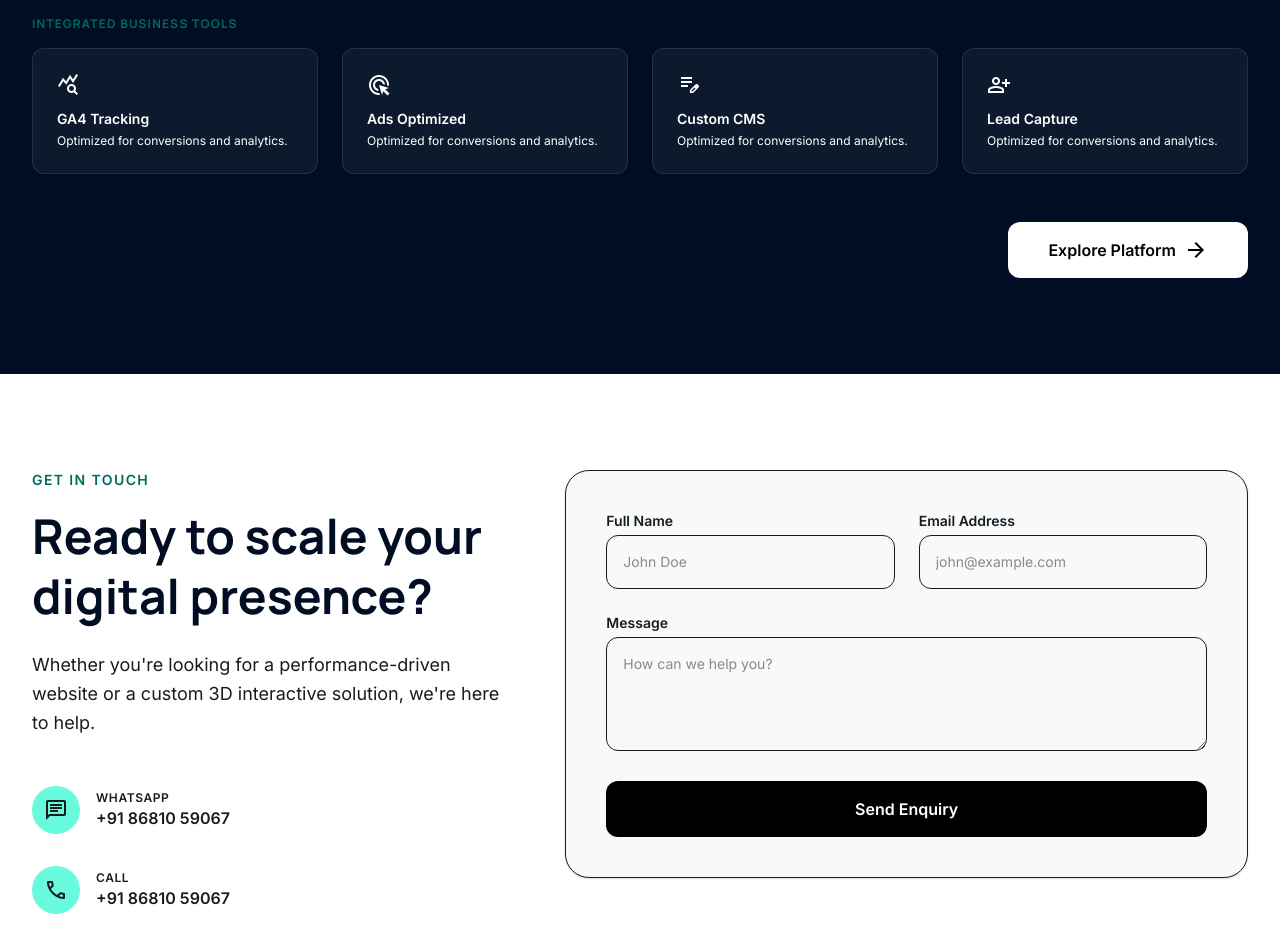
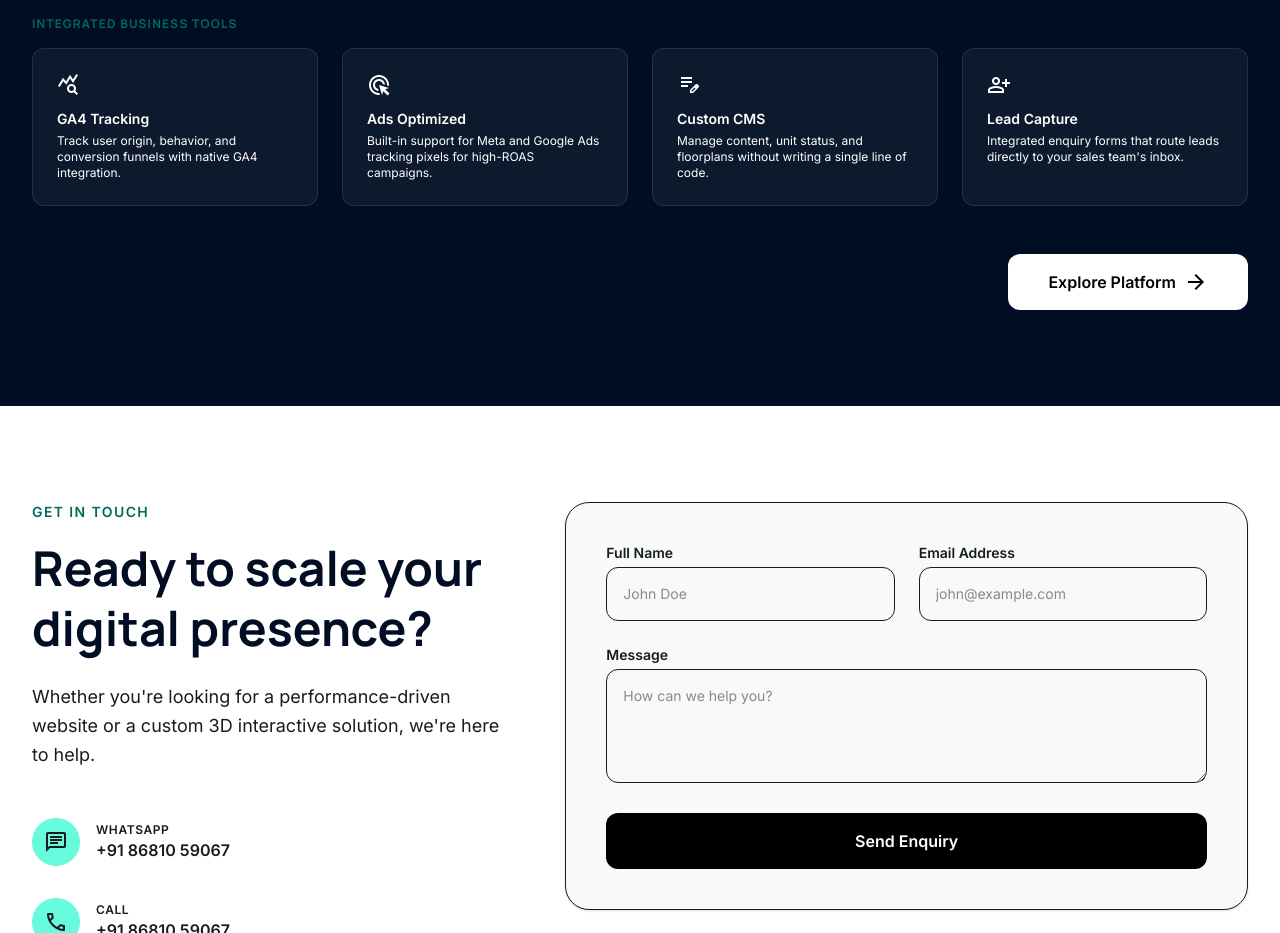
Before and after one commit to coderzlyf/Matlam, a React (Vite) app: page / in a window 1280 px wide. Shown: the part 2160-3093 px from the top of the page. Built offline with nearby package versions, Linux system fonts and the light colour scheme; no server answers.

Commit message:
product card content changes new

```diff
--- a/src/Sections/Product/Product.tsx
+++ b/src/Sections/Product/Product.tsx
@@ -233,9 +233,7 @@ const Product = () => {
                   {tool.icon}
                 </span>
                 <h5 className="font-bold text-sm mb-1">{tool.title}</h5>
-                <p className="text-xs text-on-primary-container">
-                  Optimized for conversions and analytics.
-                </p>
+                <p className="text-xs text-on-primary-container">{tool.desc}</p>
               </motion.div>
             ))}
           </div>
```
